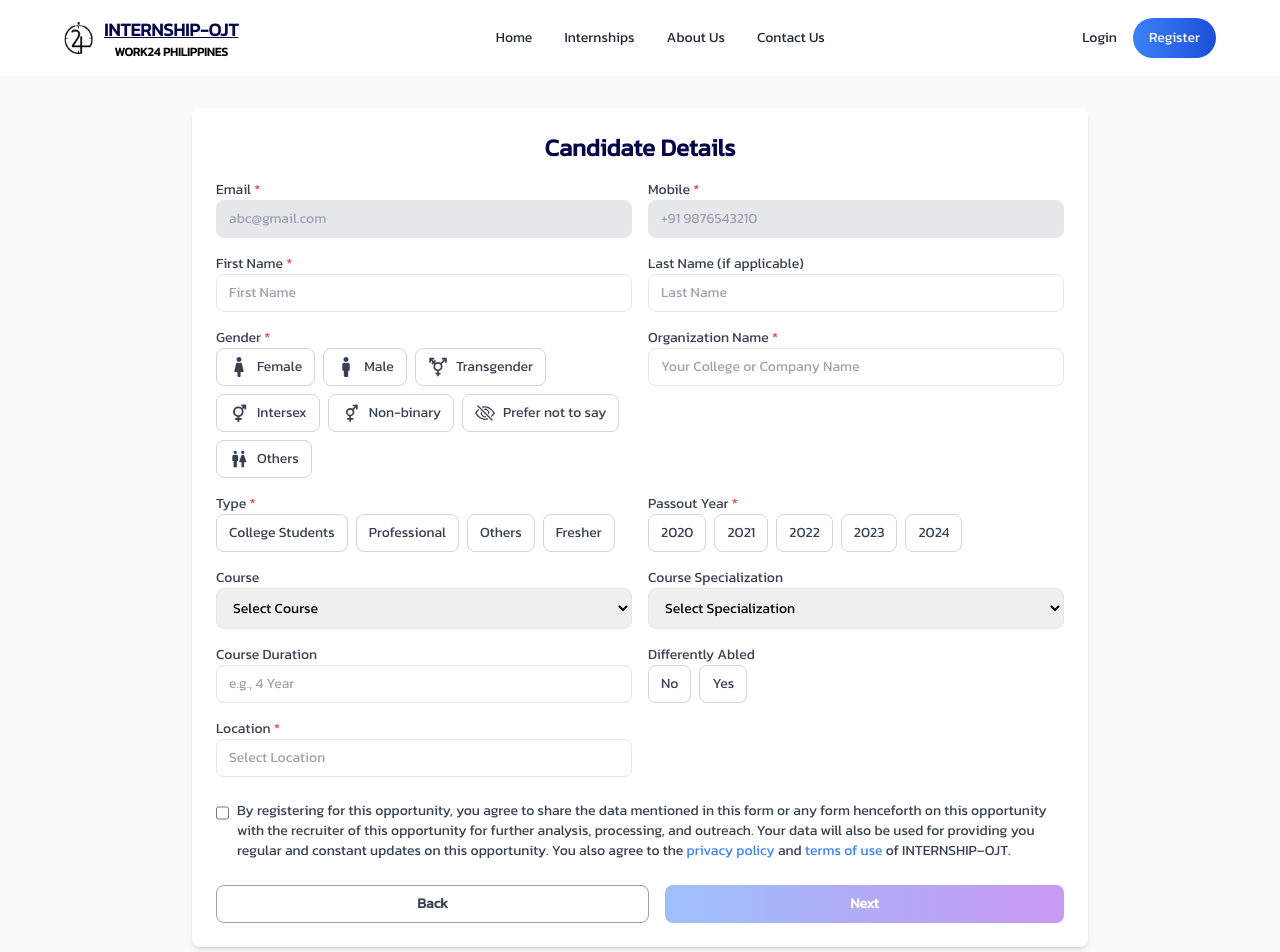
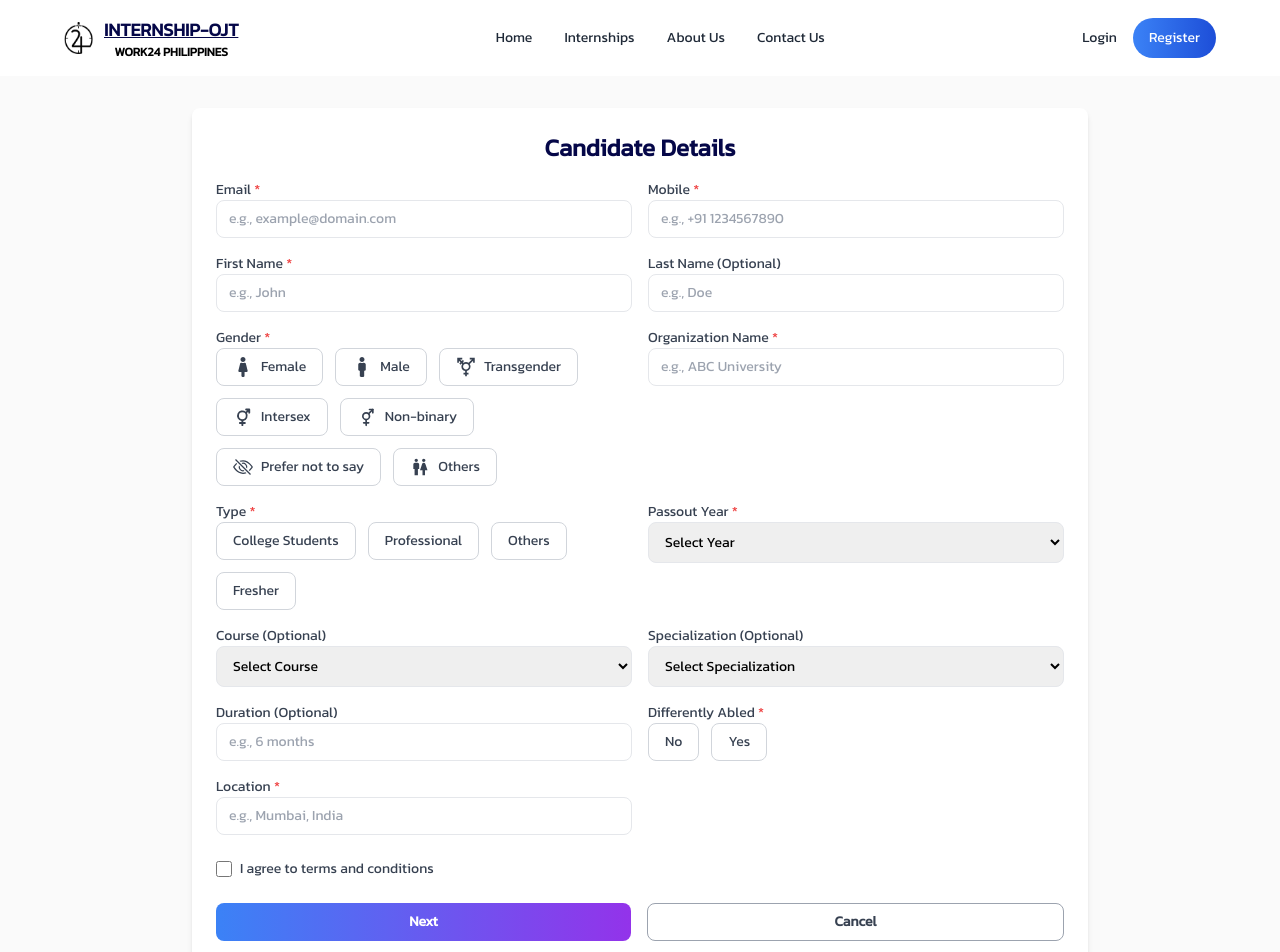
Before and after one commit to yugdalsaniya/Internship, a React (Vite) app: page /applyinternshipform in a window 1280 px wide. Shown: the top 952 px of the page. Built offline with nearby package versions, Linux system fonts and the light colour scheme.

Commit message:
added changes in home page components

```diff
--- a/src/Pages/student/ApplyInternshipForm.jsx
+++ b/src/Pages/student/ApplyInternshipForm.jsx
@@ -1,7 +1,5 @@
 import React, { useState } from 'react';
-import { useNavigate } from 'react-router-dom';
-
-import { FaMale, FaFemale } from 'react-icons/fa';
+import { FaCloudUploadAlt, FaMale, FaFemale } from 'react-icons/fa';
 import { MdTransgender, MdOutlineWc } from 'react-icons/md';
 import { PiGenderIntersexBold } from 'react-icons/pi';
 import { TbGenderBigender } from 'react-icons/tb';
@@ -14,17 +12,23 @@ const genderOptions = [
   { label: 'Intersex', icon: <PiGenderIntersexBold size={20} /> },
   { label: 'Non-binary', icon: <TbGenderBigender size={20} /> },
   { label: 'Prefer not to say', icon: <BsEyeSlash size={20} /> },
-  { label: 'Others', icon: <MdOutlineWc size={20} /> }
+  { label: 'Others', icon: <MdOutlineWc size={20} /> },
 ];
 
 const typeOptions = ['College Students', 'Professional', 'Others', 'Fresher'];
 const yearOptions = ['2020', '2021', '2022', '2023', '2024'];
 const differentlyAbledOptions = ['No', 'Yes'];
+const courseOptions = ['B.Tech', 'B.Sc', 'BCA', 'MBA', 'M.Tech'];
+const specializationOptions = [
+  'Computer Science',
+  'Electronics',
+  'Mechanical',
+  'Civil',
+  'Information Technology',
+];
 
-const courseOptions = ['B.Tech', 'B.Sc', 'BCA', 'MBA', 'M.Tech'];
-const specializationOptions = ['Computer Science', 'Electronics', 'Mechanical', 'Civil', 'Information Technology'];
-
-const PostInternshipForm = () => {
+const ApplyInternshipForm = () => {
+  const [page, setPage] = useState(1);
   const [formData, setFormData] = useState({
     email: '',
     mobile: '',
@@ -39,85 +43,102 @@ const PostInternshipForm = () => {
     duration: '',
     differentlyAbled: '',
     location: '',
-    consent: false
+    consent: false,
   });
   const [error, setError] = useState('');
-
-  const navigate = useNavigate();
+  const [fileName, setFileName] = useState('');
+  const [extendedLocation, setExtendedLocation] = useState({
+    country: '',
+    state: '',
+    city: '',
+  });
 
   const handleChange = (e) => {
     const { name, value, type, checked } = e.target;
     setFormData((prev) => ({
       ...prev,
-      [name]: type === 'checkbox' ? checked : value
+      [name]: type === 'checkbox' ? checked : value,
     }));
   };
 
-  const handleSubmit = (e) => {
+  const handleFileChange = (e) => {
+    setFileName(e.target.files[0]?.name || '');
+  };
+
+  const handleExtendedLocationChange = (e) => {
+    const { name, value } = e.target;
+    setExtendedLocation((prev) => ({
+      ...prev,
+      [name]: value,
+    }));
+  };
+
+  const validateFirstForm = () => {
+    if (!formData.email.trim()) return 'Email is required.';
+    if (!formData.mobile.trim()) return 'Mobile number is required.';
+    if (!formData.firstName.trim()) return 'First name is required.';
+    if (!formData.gender) return 'Gender is required.';
+    if (!formData.organization.trim()) return 'Organization name is required.';
+    if (!formData.type) return 'Type is required.';
+    if (!formData.passoutYear) return 'Passout year is required.';
+    if (!formData.location.trim()) return 'Location is required.';
+    if (!formData.consent) return 'You must agree to the terms and conditions.';
+    return '';
+  };
+
+  const handleNext = (e) => {
     e.preventDefault();
-    setError('');
-
-    // Basic validation
-    if (!formData.email.trim()) {
-      setError('Email is required.');
+    const validationError = validateFirstForm();
+    if (validationError) {
+      setError(validationError);
       return;
     }
-    if (!formData.mobile.trim()) {
-      setError('Mobile number is required.');
+    setError('');
+    setPage(2);
+  };
+
+  const handleBack = () => {
+    setPage(1);
+  };
+
+  const handleSubmit = () => {
+    if (!fileName) {
+      alert('Please upload your CV/Resume.');
       return;
     }
-    if (!formData.firstName.trim()) {
-      setError('First name is required.');
-      return;
-    }
-    if (!formData.gender) {
-      setError('Gender is required.');
-      return;
-    }
-    if (!formData.organization.trim()) {
-      setError('Organization name is required.');
-      return;
-    }
-    if (!formData.type) {
-      setError('Type is required.');
-      return;
-    }
-    if (!formData.passoutYear) {
-      setError('Passout year is required.');
-      return;
-    }
-    if (!formData.location.trim()) {
-      setError('Location is required.');
-      return;
-    }
-    if (!formData.consent) {
-      setError('You must agree to the terms and conditions.');
+    if (!extendedLocation.country || !extendedLocation.state || !extendedLocation.city) {
+      alert('Please fill out all location fields.');
       return;
     }
 
-    console.log('Form Submitted:', formData);
-    alert('Form submitted successfully!');
-    navigate('/post-internship');
+    alert(
+      'Form submitted successfully!\n\n' +
+        'Candidate Details:\n' +
+        JSON.stringify(formData, null, 2) +
+        '\n\nExtended Info:\n' +
+        JSON.stringify({ fileName, ...extendedLocation }, null, 2)
+    );
   };
 
-  const renderOptionButtons = (options, selected, onSelect, name) => {
+  const renderOptionButtons = (options, selected, onSelect) => {
     return (
-      <div className="flex flex-wrap gap-2">
+      <div className="flex flex-wrap gap-3">
         {options.map((option) => {
           const label = typeof option === 'object' ? option.label : option;
           const icon = typeof option === 'object' ? option.icon : null;
+          const isSelected = selected === label;
           return (
             <button
               key={label}
               type="button"
               onClick={() => onSelect(label)}
-              className={`flex items-center justify-center px-3 py-2 rounded-lg border text-sm font-medium transition-all ${
-                selected === label
-                  ? 'bg-blue-50 text-blue-700 border-blue-500'
-                  : 'text-gray-700 bg-white border-gray-300 hover:bg-gray-100'
+              className={`flex items-center justify-center gap-2 px-4 py-2 rounded-lg border text-sm font-medium transition-all ${
+                isSelected
+                  ? 'bg-blue-100 text-blue-700 border-blue-500 shadow-sm'
+                  : 'bg-white text-gray-700 border-gray-300 hover:bg-gray-100'
               }`}
             >
-              {icon && <span className="mr-2">{icon}</span>}
+              {icon && <span>{icon}</span>}
               <span>{label}</span>
             </button>
           );
@@ -129,12 +150,13 @@ const PostInternshipForm = () => {
   return (
     <div className="min-h-screen bg-[#fafafa] flex items-center justify-center px-4 py-8">
       <div className="max-w-4xl w-full bg-white rounded-lg shadow-md p-6">
-
         <h2 className="text-xl md:text-2xl font-bold text-[#050748] mb-4 text-center">
-          Candidate Details
+          {page === 1 ? 'Candidate Details' : 'Extended Form'}
         </h2>
         {error && <p className="text-red-500 text-sm mb-4 text-center">{error}</p>}
-        <form className="space-y-6" onSubmit={handleSubmit}>
+
+        {page === 1 && (
+          <form onSubmit={handleNext} className="space-y-6">
             <div className="grid grid-cols-1 md:grid-cols-2 gap-4">
               <div>
                 <label className="block text-sm font-medium text-gray-700">
@@ -145,9 +167,9 @@ const PostInternshipForm = () => {
                   name="email"
                   value={formData.email}
                   onChange={handleChange}
-                disabled
-                placeholder="abc@gmail.com"
-                className="w-full px-3 py-2 border rounded-lg text-sm bg-gray-200 focus:outline-none"
+                  placeholder="e.g., example@domain.com"
+                  required
+                  className="w-full px-3 py-2 border rounded-lg text-sm focus:outline-none focus:ring-2 focus:ring-blue-500"
                 />
               </div>
               <div>
@@ -159,9 +181,9 @@ const PostInternshipForm = () => {
                   name="mobile"
                   value={formData.mobile}
                   onChange={handleChange}
-                disabled
-                placeholder="+91 9876543210"
-                className="w-full px-3 py-2 border rounded-lg text-sm bg-gray-200 focus:outline-none"
+                  placeholder="e.g., +91 1234567890"
+                  required
+                  className="w-full px-3 py-2 border rounded-lg text-sm focus:outline-none focus:ring-2 focus:ring-blue-500"
                 />
               </div>
               <div>
@@ -173,22 +195,22 @@ const PostInternshipForm = () => {
                   name="firstName"
                   value={formData.firstName}
                   onChange={handleChange}
+                  placeholder="e.g., John"
+                  required
                   className="w-full px-3 py-2 border rounded-lg text-sm focus:outline-none focus:ring-2 focus:ring-blue-500"
-                placeholder="First Name"
-                required
                 />
               </div>
               <div>
                 <label className="block text-sm font-medium text-gray-700">
-                Last Name (if applicable)
+                  Last Name (Optional)
                 </label>
                 <input
                   type="text"
                   name="lastName"
                   value={formData.lastName}
                   onChange={handleChange}
+                  placeholder="e.g., Doe"
                   className="w-full px-3 py-2 border rounded-lg text-sm focus:outline-none focus:ring-2 focus:ring-blue-500"
-                placeholder="Last Name"
                 />
               </div>
               <div>
@@ -196,7 +218,8 @@ const PostInternshipForm = () => {
                   Gender <span className="text-red-500">*</span>
                 </label>
                 {renderOptionButtons(genderOptions, formData.gender, (val) =>
-                setFormData({ ...formData, gender: val }), 'gender')}
+                  setFormData((prev) => ({ ...prev, gender: val }))
+                )}
               </div>
               <div>
                 <label className="block text-sm font-medium text-gray-700">
@@ -207,9 +230,9 @@ const PostInternshipForm = () => {
                   name="organization"
                   value={formData.organization}
                   onChange={handleChange}
+                  placeholder="e.g., ABC University"
+                  required
                   className="w-full px-3 py-2 border rounded-lg text-sm focus:outline-none focus:ring-2 focus:ring-blue-500"
-                placeholder="Your College or Company Name"
-                required
                 />
               </div>
               <div>
@@ -217,18 +240,32 @@ const PostInternshipForm = () => {
                   Type <span className="text-red-500">*</span>
                 </label>
                 {renderOptionButtons(typeOptions, formData.type, (val) =>
-                setFormData({ ...formData, type: val }), 'type')}
+                  setFormData((prev) => ({ ...prev, type: val }))
+                )}
               </div>
               <div>
                 <label className="block text-sm font-medium text-gray-700">
                   Passout Year <span className="text-red-500">*</span>
                 </label>
-              {renderOptionButtons(yearOptions, formData.passoutYear, (val) =>
-                setFormData({ ...formData, passoutYear: val }), 'passoutYear')}
+                <select
+                  name="passoutYear"
+                  value={formData.passoutYear}
+                  onChange={handleChange}
+                  required
+                  className="w-full px-3 py-2 border rounded-lg text-sm focus:outline-none focus:ring-2 focus:ring-blue-500"
+                >
+                  <option value="">Select Year</option>
+                  {yearOptions.map((year) => (
+                    <option key={year} value={year}>
+                      {year}
+                    </option>
+                  ))}
+                </select>
               </div>
+
               <div>
                 <label className="block text-sm font-medium text-gray-700">
-                Course
+                  Course (Optional)
                 </label>
                 <select
                   name="course"
@@ -237,14 +274,16 @@ const PostInternshipForm = () => {
                   className="w-full px-3 py-2 border rounded-lg text-sm focus:outline-none focus:ring-2 focus:ring-blue-500"
                 >
                   <option value="">Select Course</option>
-                {courseOptions.map((course) => (
-                  <option key={course} value={course}>{course}</option>
+                  {courseOptions.map((c) => (
+                    <option key={c} value={c}>
+                      {c}
+                    </option>
                   ))}
                 </select>
               </div>
               <div>
                 <label className="block text-sm font-medium text-gray-700">
-                Course Specialization
+                  Specialization (Optional)
                 </label>
                 <select
                   name="specialization"
@@ -253,31 +292,37 @@ const PostInternshipForm = () => {
                   className="w-full px-3 py-2 border rounded-lg text-sm focus:outline-none focus:ring-2 focus:ring-blue-500"
                 >
                   <option value="">Select Specialization</option>
-                {specializationOptions.map((special) => (
-                  <option key={special} value={special}>{special}</option>
+                  {specializationOptions.map((s) => (
+                    <option key={s} value={s}>
+                      {s}
+                    </option>
                   ))}
                 </select>
               </div>
               <div>
                 <label className="block text-sm font-medium text-gray-700">
-                Course Duration
+                  Duration (Optional)
                 </label>
                 <input
                   type="text"
                   name="duration"
                   value={formData.duration}
                   onChange={handleChange}
+                  placeholder="e.g., 6 months"
                   className="w-full px-3 py-2 border rounded-lg text-sm focus:outline-none focus:ring-2 focus:ring-blue-500"
-                placeholder="e.g., 4 Year"
                 />
               </div>
               <div>
                 <label className="block text-sm font-medium text-gray-700">
-                Differently Abled
+                  Differently Abled <span className="text-red-500">*</span>
                 </label>
-              {renderOptionButtons(differentlyAbledOptions, formData.differentlyAbled, (val) =>
-                setFormData({ ...formData, differentlyAbled: val }), 'differentlyAbled')}
+                {renderOptionButtons(
+                  differentlyAbledOptions,
+                  formData.differentlyAbled,
+                  (val) => setFormData((prev) => ({ ...prev, differentlyAbled: val }))
+                )}
               </div>
+
                <div>
                 <label className="block text-sm font-medium text-gray-700">
                   Location <span className="text-red-500">*</span>
@@ -287,51 +332,180 @@ const PostInternshipForm = () => {
                   name="location"
                   value={formData.location}
                   onChange={handleChange}
+                  placeholder="e.g., Mumbai, India"
+                  required
                   className="w-full px-3 py-2 border rounded-lg text-sm focus:outline-none focus:ring-2 focus:ring-blue-500"
-                placeholder="Select Location"
+                />
+              </div>
+            </div>
+
+            <div className="flex items-center gap-2 mt-4">
+              <input
+                type="checkbox"
+                name="consent"
+                checked={formData.consent}
+                onChange={handleChange}
+                id="consent"
+                required
+                className="h-4 w-4 text-blue-500 border-gray-300 rounded focus:ring-blue-500"
+              />
+              <label htmlFor="consent" className="text-sm text-gray-700">
+                I agree to terms and conditions
+              </label>
+            </div>
+
+            <div className="flex gap-4 mt-6">
+              <button
+                type="submit"
+                className="flex-1 bg-gradient-to-r from-blue-500 to-purple-600 text-white py-2 rounded-lg text-sm font-bold hover:from-blue-600 hover:to-purple-700 transition-all"
+              >
+                Next
+              </button>
+              <button
+                type="button"
+                onClick={() => window.history.back()}
+                className="flex-1 border border-gray-400 text-gray-700 py-2 rounded-lg text-sm font-bold hover:bg-gray-100"
+              >
+                Cancel
+              </button>
+            </div>
+
+            {/* Pagination Dots */}
+            <div className="flex justify-center mt-4">
+              <span
+                className={`h-3 w-3 rounded-full mx-1 ${
+                  page === 1 ? 'bg-blue-500' : 'bg-gray-300'
+                }`}
+              ></span>
+              <span
+                className={`h-3 w-3 rounded-full mx-1 ${
+                  page === 2 ? 'bg-blue-500' : 'bg-gray-300'
+                }`}
+              ></span>
+            </div>
+          </form>
+        )}
+
+        {page === 2 && (
+          <div className="space-y-6">
+            <div>
+              <label className="block text-sm font-medium text-gray-700">
+                CV/Resume Submission <span className="text-red-500">*</span>
+              </label>
+              <p className="text-sm text-gray-600 mb-2">
+                Remark: Submit your resume in doc, docx, pdf
+              </p>
+              <label
+                htmlFor="resume-upload"
+                className="flex flex-col items-center justify-center border border-dashed border-gray-400 bg-gray-50 p-6 rounded-lg text-center cursor-pointer hover:bg-gray-100 transition-all"
+              >
+                <FaCloudUploadAlt className="text-4xl text-blue-500 mb-2" />
+                <span className="text-blue-600 font-medium text-sm">
+                  Click to Upload file
+                </span>
+                <span className="text-xs text-gray-500">
+                  Maximum file size is 50 MB{' '}
+                  <span className="text-red-500">(File type: pdf, doc, docx)</span>
+                </span>
+                <input
+                  id="resume-upload"
+                  type="file"
+                  className="hidden"
+                  onChange={handleFileChange}
+                  accept=".pdf,.doc,.docx"
+                />
+              </label>
+              {fileName && (
+                <p className="mt-2 text-sm text-gray-600">Uploaded: {fileName}</p>
+              )}
+            </div>
+
+            <div>
+              <label className="block text-sm font-medium text-gray-700">
+                Your Location <span className="text-red-500">*</span>
+              </label>
+              <p className="text-sm text-gray-600 mb-2">Remark: Enter Your Location</p>
+              <div className="grid grid-cols-1 md:grid-cols-3 gap-4">
+                <div>
+                  <label className="block text-sm font-medium text-gray-700">
+                    Country <span className="text-red-500">*</span>
+                  </label>
+                  <input
+                    type="text"
+                    name="country"
+                    value={extendedLocation.country}
+                    onChange={handleExtendedLocationChange}
+                    placeholder="e.g., India"
+                    className="w-full px-3 py-2 border rounded-lg text-sm focus:outline-none focus:ring-2 focus:ring-blue-500"
+                    required
+                  />
+                </div>
+                <div>
+                  <label className="block text-sm font-medium text-gray-700">
+                    State <span className="text-red-500">*</span>
+                  </label>
+                  <input
+                    type="text"
+                    name="state"
+                    value={extendedLocation.state}
+                    onChange={handleExtendedLocationChange}
+                    placeholder="e.g., Maharashtra"
+                    className="w-full px-3 py-2 border rounded-lg text-sm focus:outline-none focus:ring-2 focus:ring-blue-500"
+                    required
+                  />
+                </div>
+                <div>
+                  <label className="block text-sm font-medium text-gray-700">
+                    City <span className="text-red-500">*</span>
+                  </label>
+                  <input
+                    type="text"
+                    name="city"
+                    value={extendedLocation.city}
+                    onChange={handleExtendedLocationChange}
+                    placeholder="e.g., Mumbai"
+                    className="w-full px-3 py-2 border rounded-lg text-sm focus:outline-none focus:ring-2 focus:ring-blue-500"
                     required
                   />
                 </div>
               </div>
-          <div>
-            <div className="flex items-start gap-2">
-              <input
-                type="checkbox"
-                id="consent"
-                checked={formData.consent}
-                onChange={handleChange}
-                className="h-4 w-4 text-blue-500 border-gray-300 rounded focus:ring-blue-500 mt-1"
-                name="consent"
-              />
-              <label htmlFor="consent" className="text-sm text-gray-700">
-                By registering for this opportunity, you agree to share the data mentioned in this
-                form or any form henceforth on this opportunity with the recruiter of this
-                opportunity for further analysis, processing, and outreach. Your data will also be
-                used for providing you regular and constant updates on this opportunity.
-                You also agree to the <a href="#" className="text-blue-500 hover:underline">privacy policy</a> and <a href="#" className="text-blue-500 hover:underline">terms of use</a> of INTERNSHIP–OJT.
-              </label>
             </div>
-          </div>
+
             <div className="flex gap-4">
               <button
                 type="button"
-              onClick={() => navigate(-1)}
-              className="flex-1 border border-gray-400 text-gray-700 py-2 px-4 rounded-lg text-sm font-bold hover:bg-gray-100"
+                onClick={handleBack}
+                className="flex-1 border border-gray-400 text-gray-700 py-2 rounded-lg text-sm font-bold hover:bg-gray-100"
               >
                 Back
               </button>
               <button
-              type="submit"
-              className={`flex-1 bg-gradient-to-r from-blue-500 to-purple-600 text-white py-2 rounded-lg text-sm font-bold hover:from-blue-600 hover:to-purple-700 transition-all ${!formData.consent ? 'opacity-50 cursor-not-allowed' : ''}`}
-              disabled={!formData.consent}
+                type="button"
+                onClick={handleSubmit}
+                className="flex-1 bg-gradient-to-r from-blue-500 to-purple-600 text-white py-2 rounded-lg text-sm font-bold hover:from-blue-600 hover:to-purple-700 transition-all"
               >
-              Next
+                Submit
               </button>
             </div>
-        </form>
+
+            {/* Pagination Dots */}
+            <div className="flex justify-center mt-4">
+              <span
+                className={`h-3 w-3 rounded-full mx-1 ${
+                  page === 1 ? 'bg-blue-500' : 'bg-gray-300'
+                }`}
+              ></span>
+              <span
+                className={`h-3 w-3 rounded-full mx-1 ${
+                  page === 2 ? 'bg-blue-500' : 'bg-gray-300'
+                }`}
+              ></span>
+            </div>
+          </div>
+        )}
       </div>
     </div>
   );
 };
 
-export default PostInternshipForm;
+export default ApplyInternshipForm;
```
Also changed, not shown: src/Components/home/AcademyPartners.jsx (+14 -8 lines), src/Components/home/TopEmployers.jsx (+11 -5 lines), src/Pages/company/PostInternshipForm.jsx (+1 -10 lines). Lines whose indentation alone changed are shown as unchanged.
